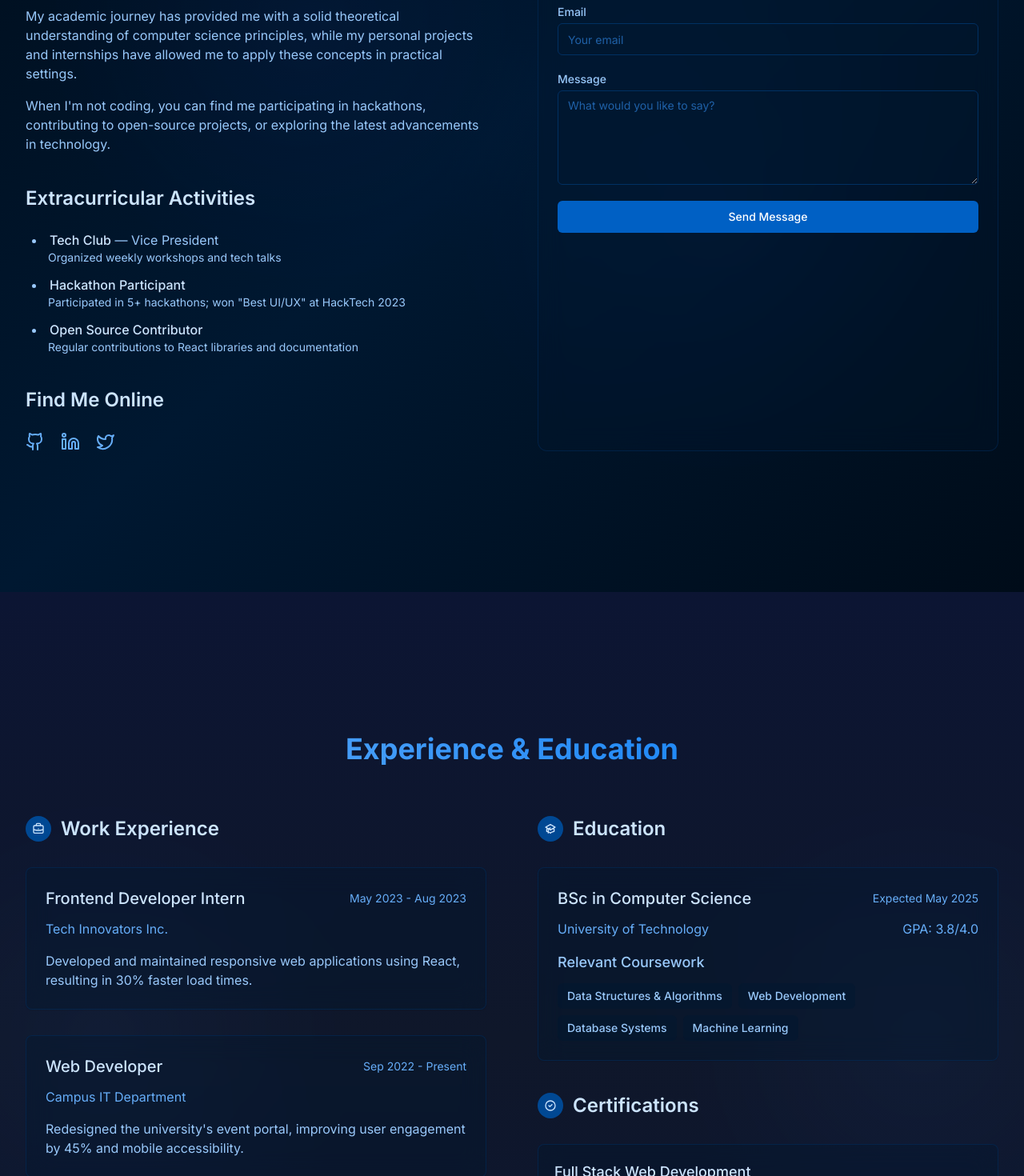
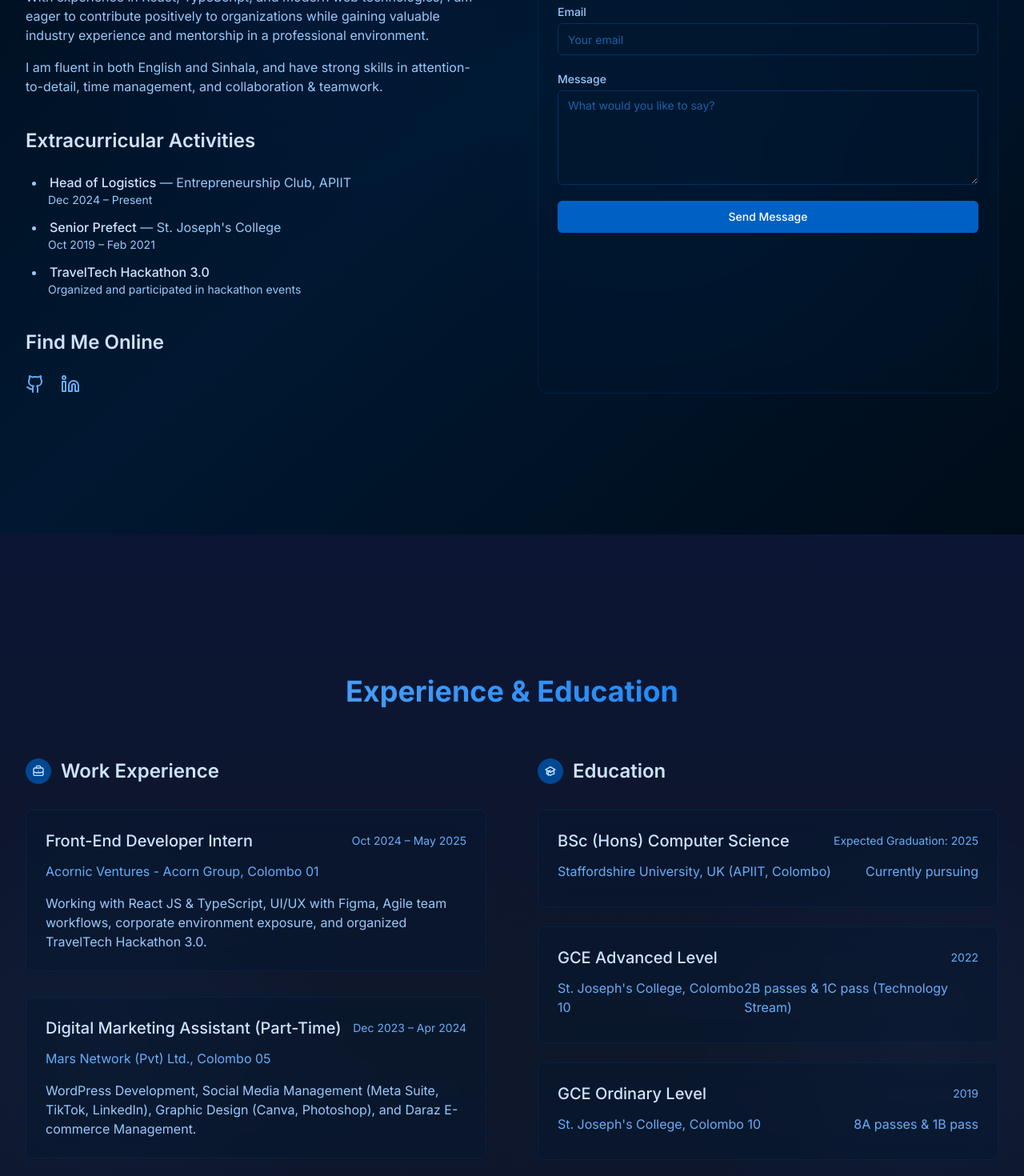
Before and after one commit to DevonBastiansz/dra-portfolio, a React (Vite) app: page / in a window 1280 px wide. Shown: the part 1240-2710 px from the top of the page at 80% size. Built offline with nearby package versions, Linux system fonts and the light colour scheme.

Commit message:
Update website content with CV details
Update personal, professional, and educational details across the website based on the provided CV information. This includes updates to the Hero, About, Education, Experience, Projects, Skills, and Extracurricular sections.

```diff
--- a/src/components/Footer.tsx
+++ b/src/components/Footer.tsx
@@ -10,7 +10,7 @@ const Footer: React.FC = () => {
           {/* Social Links */}
           <div className="flex space-x-6 mb-6">
             <a
-              href="https://github.com"
+              href="https://github.com/devonbastiansz"
               target="_blank"
               rel="noopener noreferrer"
               className="text-blue-300 hover:text-white transition-all duration-300 hover:scale-110 transform"
@@ -19,22 +19,13 @@ const Footer: React.FC = () => {
               <Github size={24} className="hover-glow" />
             </a>
             <a
-              href="https://linkedin.com"
+              href="https://www.linkedin.com/in/devon-bastiansz"
               target="_blank"
               rel="noopener noreferrer"
               className="text-blue-300 hover:text-white transition-all duration-300 hover:scale-110 transform"
               aria-label="LinkedIn"
             >
               <Linkedin size={24} className="hover-glow" />
-            </a>
-            <a
-              href="https://twitter.com"
-              target="_blank"
-              rel="noopener noreferrer"
-              className="text-blue-300 hover:text-white transition-all duration-300 hover:scale-110 transform"
-              aria-label="Twitter"
-            >
-              <Twitter size={24} className="hover-glow" />
             </a>
           </div>
 
@@ -58,7 +49,7 @@ const Footer: React.FC = () => {
           </div>
 
           {/* Copyright */}
-          <p className="text-sm text-blue-400">© {new Date().getFullYear()} Devon. All rights reserved.</p>
+          <p className="text-sm text-blue-400">© {new Date().getFullYear()} Devon Bastiansz. All rights reserved.</p>
         </div>
       </div>
     </footer>
--- a/src/components/sections/About.tsx
+++ b/src/components/sections/About.tsx
@@ -34,33 +34,33 @@ const About: React.FC = () => {
             <h3 className="text-2xl font-semibold mb-6 text-blue-100">Background & Interests</h3>
             <div className="space-y-4 text-blue-200">
               <p>
-                I'm a Computer Science student passionate about web development, machine learning, and creating
-                user-centered digital experiences. With a strong foundation in both front-end and back-end technologies,
-                I enjoy building applications that solve real-world problems.
+                I am a dedicated and motivated individual currently pursuing a Bachelor's degree in Computer Science
+                at APIIT, Colombo. My interests lie in frontend web development, AI & machine learning solutions,
+                and cybersecurity.
               </p>
               <p>
-                My academic journey has provided me with a solid theoretical understanding of computer science principles,
-                while my personal projects and internships have allowed me to apply these concepts in practical settings.
+                With experience in React, TypeScript, and modern web technologies, I am eager to contribute positively
+                to organizations while gaining valuable industry experience and mentorship in a professional environment.
               </p>
               <p>
-                When I'm not coding, you can find me participating in hackathons, contributing to open-source projects,
-                or exploring the latest advancements in technology.
+                I am fluent in both English and Sinhala, and have strong skills in attention-to-detail, time management,
+                and collaboration & teamwork.
               </p>
             </div>
 
             <h3 className="text-2xl font-semibold mt-10 mb-6 text-blue-100">Extracurricular Activities</h3>
             <ul className="list-disc list-inside space-y-3 text-blue-200 ml-2">
               <li>
-                <span className="font-medium text-blue-100">Tech Club</span> — Vice President
-                <div className="text-sm ml-5">Organized weekly workshops and tech talks</div>
+                <span className="font-medium text-blue-100">Head of Logistics</span> — Entrepreneurship Club, APIIT
+                <div className="text-sm ml-5">Dec 2024 – Present</div>
               </li>
               <li>
-                <span className="font-medium text-blue-100">Hackathon Participant</span>
-                <div className="text-sm ml-5">Participated in 5+ hackathons; won "Best UI/UX" at HackTech 2023</div>
+                <span className="font-medium text-blue-100">Senior Prefect</span> — St. Joseph's College
+                <div className="text-sm ml-5">Oct 2019 – Feb 2021</div>
               </li>
               <li>
-                <span className="font-medium text-blue-100">Open Source Contributor</span>
-                <div className="text-sm ml-5">Regular contributions to React libraries and documentation</div>
+                <span className="font-medium text-blue-100">TravelTech Hackathon 3.0</span>
+                <div className="text-sm ml-5">Organized and participated in hackathon events</div>
               </li>
             </ul>
 
@@ -68,7 +68,7 @@ const About: React.FC = () => {
               <h3 className="text-2xl font-semibold mb-6 text-blue-100">Find Me Online</h3>
               <div className="flex space-x-5">
                 <a
-                  href="https://github.com"
+                  href="https://devonbastiansz.github.io/"
                   target="_blank"
                   rel="noopener noreferrer"
                   className="text-blue-300 hover:text-white transition-all duration-300 hover:scale-110 transform"
@@ -77,22 +77,13 @@ const About: React.FC = () => {
                   <Github size={24} className="hover-glow" />
                 </a>
                 <a
-                  href="https://linkedin.com"
+                  href="https://www.linkedin.com/in/devon-bastiansz"
                   target="_blank"
                   rel="noopener noreferrer"
                   className="text-blue-300 hover:text-white transition-all duration-300 hover:scale-110 transform"
                   aria-label="LinkedIn"
                 >
                   <Linkedin size={24} className="hover-glow" />
-                </a>
-                <a
-                  href="https://twitter.com"
-                  target="_blank"
-                  rel="noopener noreferrer"
-                  className="text-blue-300 hover:text-white transition-all duration-300 hover:scale-110 transform"
-                  aria-label="Twitter"
-                >
-                  <Twitter size={24} className="hover-glow" />
                 </a>
               </div>
             </div>
--- a/src/components/sections/Experience.tsx
+++ b/src/components/sections/Experience.tsx
@@ -4,32 +4,39 @@ import { Card, CardContent } from '@/components/ui/card';
 
 const experienceData = [
   {
-    title: "Frontend Developer Intern",
-    company: "Tech Innovators Inc.",
-    duration: "May 2023 - Aug 2023",
-    description: "Developed and maintained responsive web applications using React, resulting in 30% faster load times."
+    title: "Front-End Developer Intern",
+    company: "Acornic Ventures - Acorn Group, Colombo 01",
+    duration: "Oct 2024 – May 2025",
+    description: "Working with React JS & TypeScript, UI/UX with Figma, Agile team workflows, corporate environment exposure, and organized TravelTech Hackathon 3.0."
   },
   {
-    title: "Web Developer",
-    company: "Campus IT Department",
-    duration: "Sep 2022 - Present",
-    description: "Redesigned the university's event portal, improving user engagement by 45% and mobile accessibility."
-  },
-  {
-    title: "Teaching Assistant",
-    company: "Computer Science Department",
-    duration: "Jan 2022 - May 2022",
-    description: "Assisted 30+ students with web development concepts and graded assignments for 'Intro to Web Development'."
+    title: "Digital Marketing Assistant (Part-Time)",
+    company: "Mars Network (Pvt) Ltd., Colombo 05",
+    duration: "Dec 2023 – Apr 2024",
+    description: "WordPress Development, Social Media Management (Meta Suite, TikTok, LinkedIn), Graphic Design (Canva, Photoshop), and Daraz E-commerce Management."
   }
 ];
 
-const educationData = {
-  degree: "BSc in Computer Science",
-  university: "University of Technology",
-  graduation: "Expected May 2025",
-  gpa: "3.8/4.0",
-  courses: ["Data Structures & Algorithms", "Web Development", "Database Systems", "Machine Learning"]
-};
+const educationData = [
+  {
+    degree: "BSc (Hons) Computer Science",
+    university: "Staffordshire University, UK (APIIT, Colombo)",
+    graduation: "Expected Graduation: 2025",
+    details: "Currently pursuing"
+  },
+  {
+    degree: "GCE Advanced Level",
+    university: "St. Joseph's College, Colombo 10",
+    graduation: "2022",
+    details: "2B passes & 1C pass (Technology Stream)"
+  },
+  {
+    degree: "GCE Ordinary Level",
+    university: "St. Joseph's College, Colombo 10",
+    graduation: "2019",
+    details: "8A passes & 1B pass"
+  }
+];
 
 const Experience: React.FC = () => {
   return (
@@ -83,25 +90,22 @@ const Experience: React.FC = () => {
               Education
             </h3>
 
-            <Card className="glass-effect border-blue-800/50">
+            <div className="space-y-6">
+              {educationData.map((edu, index) => (
+                <Card key={index} className="glass-effect border-blue-800/50">
                   <CardContent className="p-6">
                     <div className="flex flex-col md:flex-row md:items-center md:justify-between mb-3">
-                  <h4 className="text-xl font-medium text-blue-100">{educationData.degree}</h4>
-                  <span className="text-sm text-blue-300">{educationData.graduation}</span>
+                      <h4 className="text-xl font-medium text-blue-100">{edu.degree}</h4>
+                      <span className="text-sm text-blue-300">{edu.graduation}</span>
                     </div>
-                <div className="flex flex-col md:flex-row md:items-center md:justify-between mb-4">
-                  <p className="text-blue-300">{educationData.university}</p>
-                  <p className="text-blue-300">GPA: {educationData.gpa}</p>
-                </div>
-
-                <h5 className="text-lg font-medium text-blue-200 mb-3">Relevant Coursework</h5>
-                <div className="flex flex-wrap gap-2">
-                  {educationData.courses.map((course, index) => (
-                    <span key={index} className="skill-tag">{course}</span>
-                  ))}
+                    <div className="flex flex-col md:flex-row md:items-center md:justify-between mb-2">
+                      <p className="text-blue-300">{edu.university}</p>
+                      <p className="text-blue-300">{edu.details}</p>
                     </div>
                   </CardContent>
                 </Card>
+              ))}
+            </div>
 
             <div className="mt-10">
               <h3 className="text-2xl font-semibold mb-8 text-blue-100 flex items-center">
@@ -115,12 +119,12 @@ const Experience: React.FC = () => {
 
               <div className="space-y-4">
                 <div className="glass-effect border-blue-800/50 rounded-lg p-5">
-                  <h4 className="text-lg font-medium text-blue-100">Full Stack Web Development</h4>
-                  <p className="text-blue-300">FreeCodeCamp - Dec 2022</p>
+                  <h4 className="text-lg font-medium text-blue-100">Languages</h4>
+                  <p className="text-blue-300">English – Fluent | Sinhala – Fluent</p>
                 </div>
                 <div className="glass-effect border-blue-800/50 rounded-lg p-5">
-                  <h4 className="text-lg font-medium text-blue-100">React Developer Certification</h4>
-                  <p className="text-blue-300">Meta - Mar 2023</p>
+                  <h4 className="text-lg font-medium text-blue-100">Key Skills</h4>
+                  <p className="text-blue-300">Attention-to-detail • Time management • Collaboration & Teamwork</p>
                 </div>
               </div>
             </div>
--- a/src/components/sections/Hero.tsx
+++ b/src/components/sections/Hero.tsx
@@ -23,14 +23,15 @@ const Hero: React.FC = () => {
       <div className="section-container relative z-10 flex flex-col-reverse md:flex-row items-center justify-between gap-12">
         <div className="w-full md:w-1/2 text-center md:text-left">
           <h1 className="text-4xl md:text-6xl font-bold mb-4">
-            Hi, I'm <span className="gradient-text">Devon</span>
+            Hi, I'm <span className="gradient-text">Devon Bastiansz</span>
           </h1>
           <h2 className="text-2xl md:text-3xl font-medium mb-6 text-blue-100">
-            Computer Science Student & Web Developer
+            BSc (Hons.) Computer Science Undergraduate
           </h2>
           <p className="text-lg mb-8 text-blue-200 max-w-xl mx-auto md:mx-0">
-            Passionate about creating elegant solutions through code and design.
-            Turning complex problems into simple, beautiful, and intuitive applications.
+            Dedicated and motivated Computer Science student passionate about frontend web development,
+            AI & machine learning solutions, and cybersecurity. Eager to contribute positively while
+            gaining valuable industry experience.
           </p>
           <div className="flex flex-col sm:flex-row gap-4 justify-center md:justify-start">
             <Button
--- a/src/components/sections/Projects.tsx
+++ b/src/components/sections/Projects.tsx
@@ -7,40 +7,31 @@ import TechLogo from '@/components/TechLogo';
 
 const projectsData = [
   {
-    title: "E-commerce Platform",
-    description: "A full-stack e-commerce platform with product management, cart functionality, and payment processing.",
-    technologies: ["React", "Node.js", "Express", "MongoDB", "Stripe"],
-    screenshot: "https://images.unsplash.com/photo-1557821552-17105176677c?w=800&h=500&fit=crop&q=80",
-    githubUrl: "#",
-    liveUrl: "#",
+    title: "Artistry",
+    description: "Web app for buying/selling arts & crafts with modern user interface and seamless shopping experience.",
+    technologies: ["React", "Next.js"],
+    screenshot: "https://images.unsplash.com/photo-1541961017774-22349e4a1262?w=800&h=500&fit=crop&q=80",
+    githubUrl: "https://github.com/devonbastiansz",
+    liveUrl: "https://artistry-liard.vercel.app/",
     role: "Full-stack Developer"
   },
   {
-    title: "Task Management App",
-    description: "A Kanban-style task management application with drag-and-drop functionality and team collaboration features.",
-    technologies: ["React", "TypeScript", "Redux", "Firebase", "Tailwind CSS"],
-    screenshot: "https://images.unsplash.com/photo-1512314889357-e157c22f938d?w=800&h=500&fit=crop&q=80",
-    githubUrl: "#",
-    liveUrl: "#",
+    title: "Turtle Hatcheries Ceylon",
+    description: "HTML/CSS/JS website with booking system for turtle hatchery visits and conservation awareness.",
+    technologies: ["HTML", "CSS", "JavaScript"],
+    screenshot: "https://images.unsplash.com/photo-1544551763-46a013bb70d5?w=800&h=500&fit=crop&q=80",
+    githubUrl: "https://github.com/devonbastiansz",
+    liveUrl: "https://devonbastiansz.github.io/",
     role: "Frontend Developer"
   },
   {
-    title: "Weather Dashboard",
-    description: "A responsive weather dashboard displaying current conditions and forecasts using external weather APIs.",
-    technologies: ["JavaScript", "HTML", "CSS", "OpenWeather API", "Chart.js"],
-    screenshot: "https://images.unsplash.com/photo-1563974318767-a4de855d7b43?w=800&h=500&fit=crop&q=80",
-    githubUrl: "#",
+    title: "Inventory Management System",
+    description: "C# program for inventory tracking with efficient data management and user-friendly interface.",
+    technologies: ["C#", ".NET"],
+    screenshot: "https://images.unsplash.com/photo-1586953208448-b95a79798f07?w=800&h=500&fit=crop&q=80",
+    githubUrl: "https://github.com/devonbastiansz",
     liveUrl: "#",
-    role: "Frontend Developer"
-  },
-  {
-    title: "Social Media Analytics",
-    description: "A dashboard to track and visualize social media engagement metrics across multiple platforms.",
-    technologies: ["Next.js", "TypeScript", "D3.js", "Tailwind CSS", "REST APIs"],
-    screenshot: "https://images.unsplash.com/photo-1505373877841-8d25f7d46678?w=800&h=500&fit=crop&q=80",
-    githubUrl: "#",
-    liveUrl: "#",
-    role: "Full-stack Developer"
+    role: "Software Developer"
   }
 ];
 
@@ -106,7 +97,7 @@ const Projects: React.FC = () => {
             className="bg-blue-600 hover:bg-blue-700 text-white px-6 py-3 rounded-md font-medium transition-transform duration-300 hover:scale-105 hover:shadow-lg hover:shadow-blue-600/30"
             asChild
           >
-            <a href="https://github.com" target="_blank" rel="noopener noreferrer" className="flex items-center gap-2">
+            <a href="https://github.com/devonbastiansz" target="_blank" rel="noopener noreferrer" className="flex items-center gap-2">
               <Github size={18} />
               <span>View All Projects on GitHub</span>
             </a>
--- a/src/components/sections/Skills.tsx
+++ b/src/components/sections/Skills.tsx
@@ -7,24 +7,20 @@ import { Carousel, CarouselContent, CarouselItem } from '@/components/ui/carouse
 
 const skillCategories = [
   {
-    category: "Languages",
-    skills: ["JavaScript", "TypeScript", "Python", "Java", "C++", "HTML", "CSS"]
+    category: "Frontend Development",
+    skills: ["React", "TypeScript", "HTML", "CSS", "JavaScript", "WordPress"]
   },
   {
-    category: "Web Development",
-    skills: ["React", "Next.js", "Node.js", "Express", "Tailwind CSS", "Material UI", "SASS", "Redux"]
+    category: "Programming Languages",
+    skills: ["Java", "C#"]
   },
   {
-    category: "Tools & Platforms",
-    skills: ["Git", "GitHub", "VS Code", "Docker", "AWS", "Firebase", "Netlify", "Vercel"]
+    category: "Design & Tools",
+    skills: ["Figma", "Canva", "Photoshop"]
   },
   {
-    category: "Databases",
-    skills: ["MongoDB", "MySQL", "PostgreSQL", "Firebase Firestore", "Redis"]
-  },
-  {
-    category: "Design",
-    skills: ["Figma", "Adobe XD", "Responsive Design", "UI/UX Principles", "Accessibility"]
+    category: "Other",
+    skills: ["Social Media Management", "E-commerce Management", "Agile Workflows"]
   }
 ];
 
```
Lines whose indentation alone changed are shown as unchanged.
